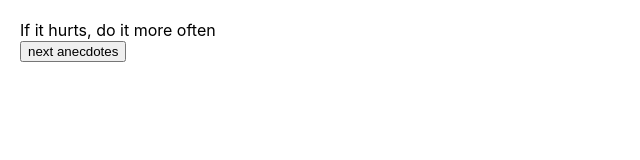
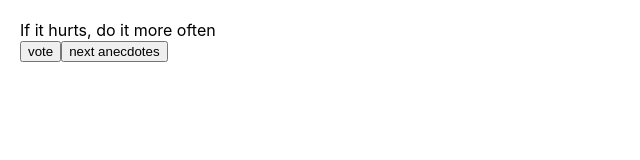
Before and after one commit to haido86/fullstackopen, a React (Create React App) app in the folder part1/anecdotes/: page / in a window 1280 px wide. Shown: the top 160 px of the page, without its empty margins (0-640 px from the left). Built offline with nearby package versions, Linux system fonts and the light colour scheme.

Commit message:
1.12: anecdotes step1

```diff
--- a/part1/anecdotes/src/App.js
+++ b/part1/anecdotes/src/App.js
@@ -16,6 +16,7 @@ const App = () => {
   return (
     <div style={{ margin: "20px" }}>
       <div>{anecdotes[selected]}</div>
+      <button>vote</button>
       <button
         onClick={() => {
           const random = Math.floor(Math.random() * anecdotes.length);
```
